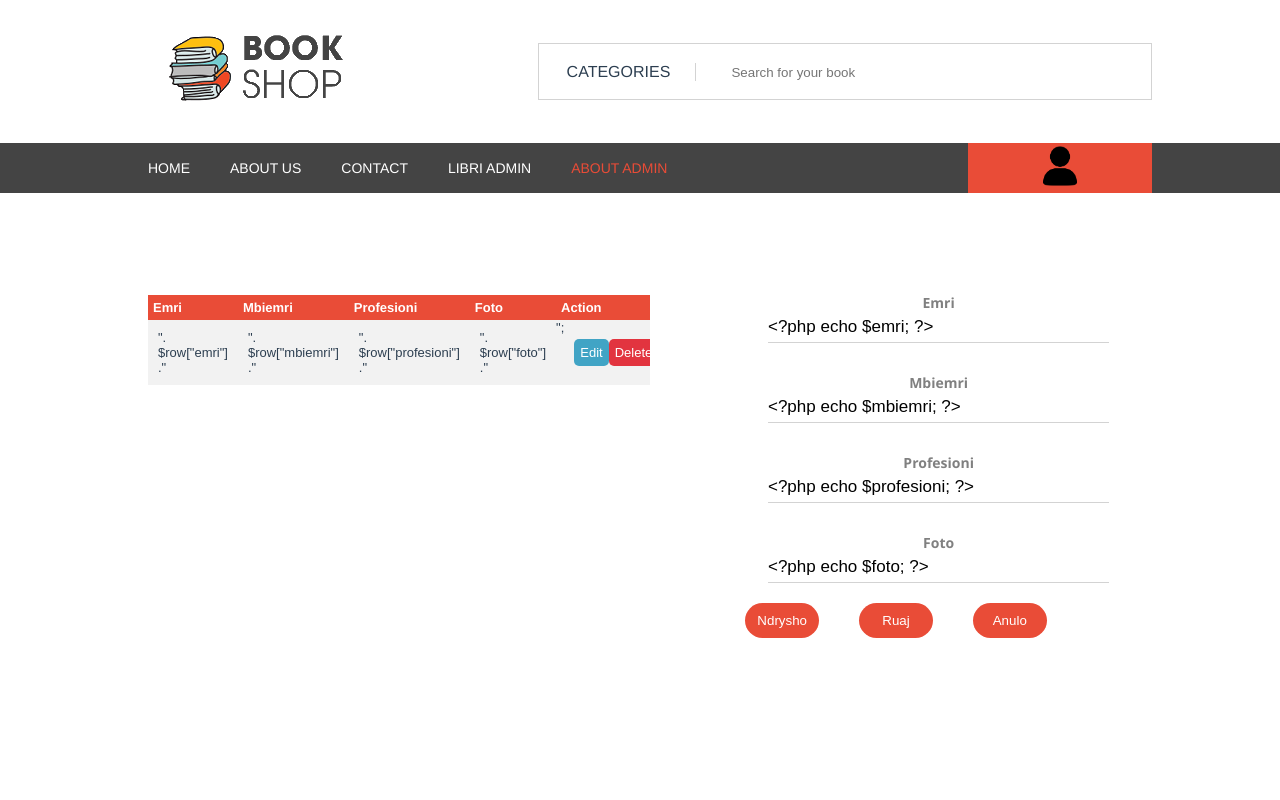
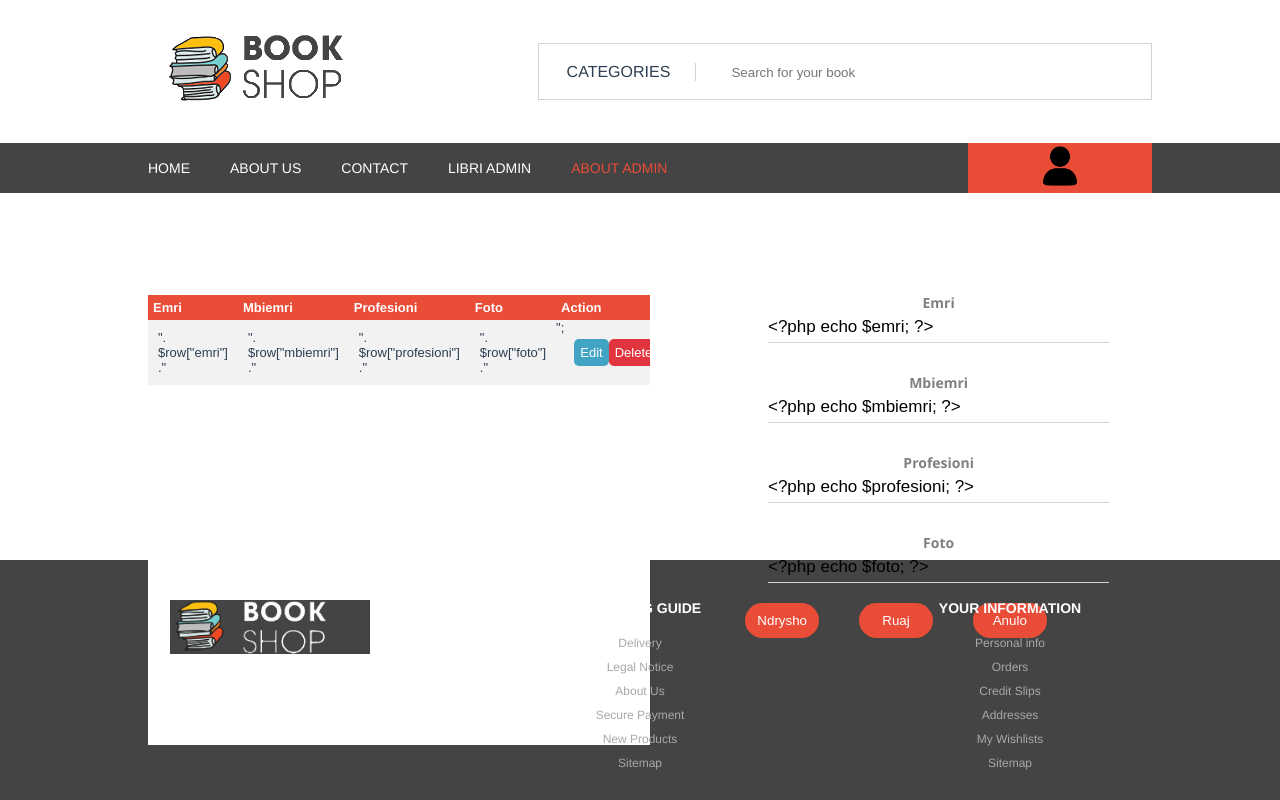
Before and after one commit to gk44739/ebook, a Vue app in the folder ebook/: page /AboutAdmin in a window 1280 px wide. Shown: the top 800 px of the page. Built offline with nearby package versions, Linux system fonts and the light colour scheme.

Commit message:
AboutAdmin changing css

```diff
--- a/ebook/src/pages/AboutAdmin.vue
+++ b/ebook/src/pages/AboutAdmin.vue
@@ -25,16 +25,15 @@ export default {
 .main{
     display: flex;
     flex-direction: row;
+    margin-bottom: 0px;
 }
-
 .right-side{
-    height: 100vh;
+    height:calc(100vh - 433px);
     width: 100%;
     background-color: white;
     display: flex;
     flex-direction: row;
 }
-
 .combobox{
     margin-top: 20px;
 }
```
